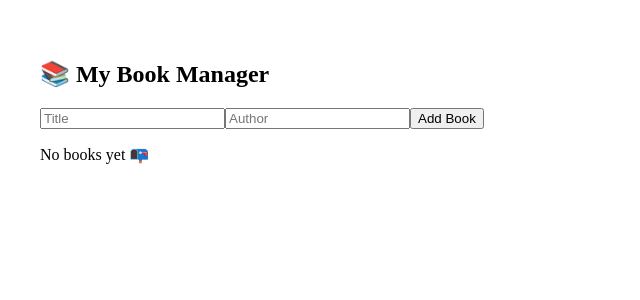
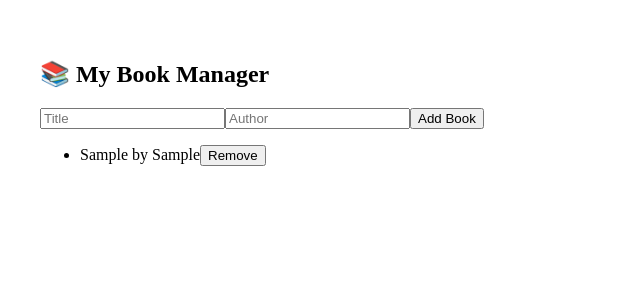
Before and after one commit to CharviBasappa/Book-Manager-App-React, a React (Create React App) app: page / in a window 1280 px wide. Both pictures are taken after typing "Sample", "Sample" into the empty fields and a click on the button "Add Book". Shown: the top 300 px of the page, without its empty margins (0-640 px from the left). Built offline with nearby package versions, Linux system fonts and the light colour scheme.

Commit message:
Updated - useSelector to read books & dispatch to remove

```diff
--- a/src/BookList.js
+++ b/src/BookList.js
@@ -1,21 +1,19 @@
-import React, { useContext } from "react";
-import { BookContext } from "./BookContext";
+import React from "react";
+import { useSelector, useDispatch } from "react-redux";
+import { removeBook } from "./features/books/booksSlice";
 
 const BookList = () => {
-  const { books, dispatch } = useContext(BookContext);
+  const books = useSelector((state) => state.books);
+  const dispatch = useDispatch();
 
-  if (books.length === 0) return <p>No books yet 📭</p>;
+  if (books.length === 0) return <p>No books added.</p>;
 
   return (
     <ul>
       {books.map((book) => (
         <li key={book.id}>
-          <strong>{book.title}</strong> by {book.author}
-          <button
-            onClick={() => dispatch({ type: "REMOVE_BOOK", payload: book.id })}
-          >
-            ❌ Remove
-          </button>
+          {book.title} by {book.author}
+          <button onClick={() => dispatch(removeBook(book.id))}>Remove</button>
         </li>
       ))}
     </ul>
```
